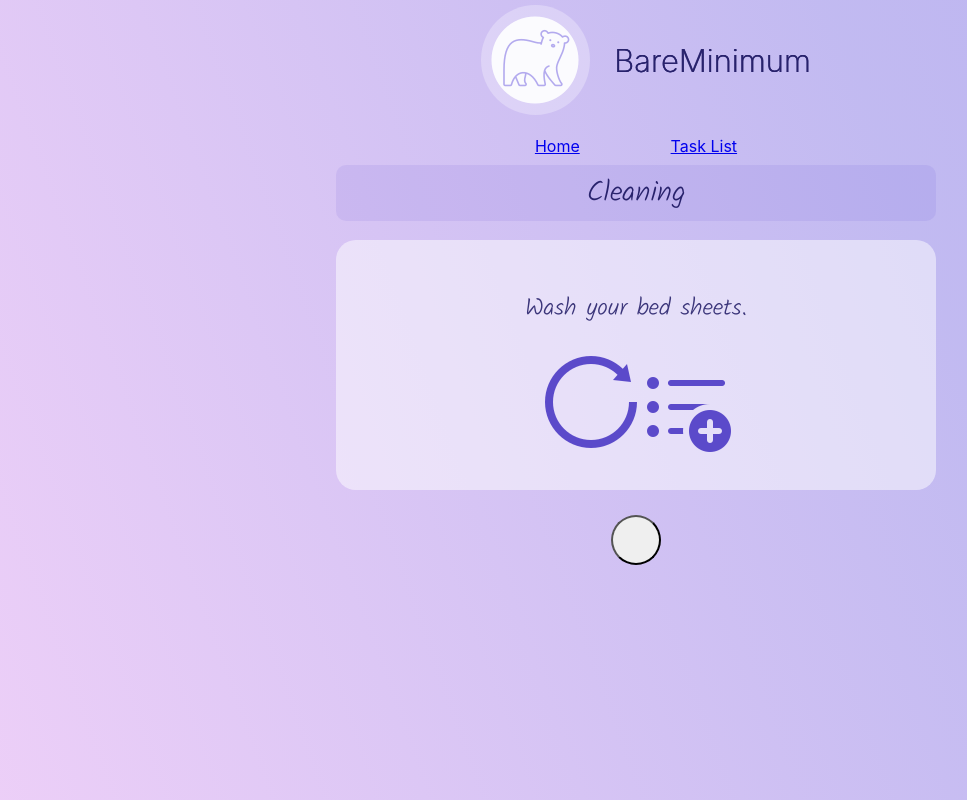
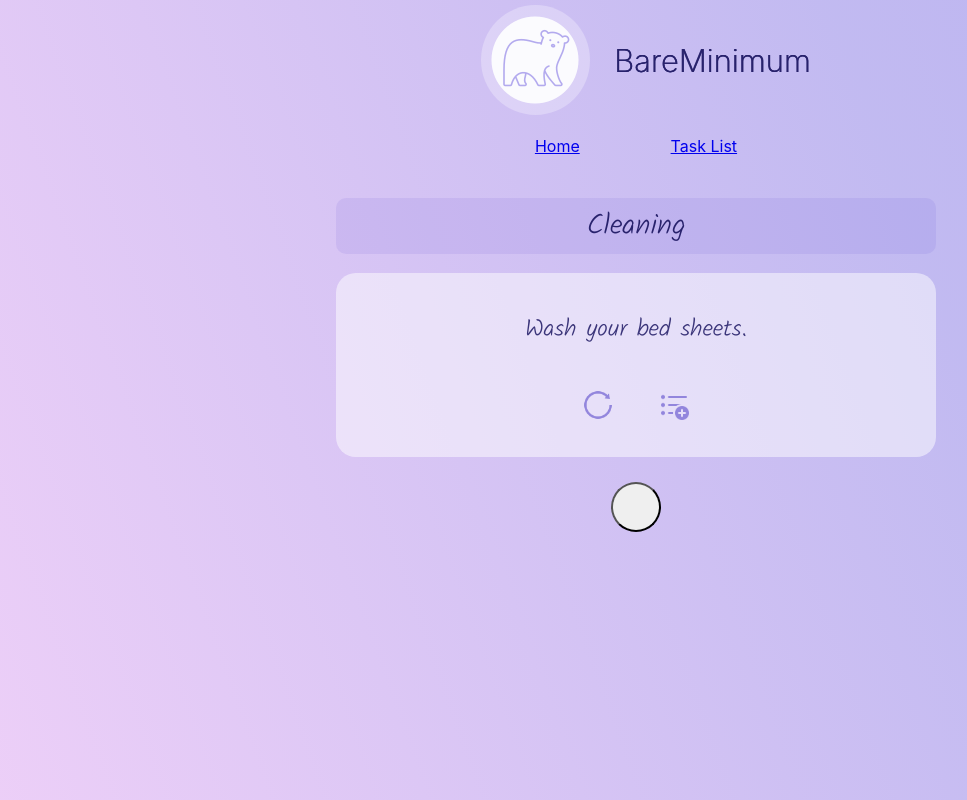
Before and after one commit to taranveersingh93/bare-minimum, a React (Create React App) app: page /cleaning in a window 1280 px wide. Shown: the whole page, without its empty margins (4-971 px from the left). Built offline with nearby package versions, Linux system fonts and the light colour scheme.

Commit message:
Fixate icons

```diff
--- a/src/components/SelectTaskView/SelectTaskView.css
+++ b/src/components/SelectTaskView/SelectTaskView.css
@@ -16,10 +16,19 @@
   width: 60vw;
   min-width: 250px;
   max-width: 500px;
-  text-align: center;
+  min-height: 40%;
   color: rgb(40, 34, 108, 0.9);
   font-family: 'kalam', cursive;
   font-size: 1.5rem;
+  display: flex;
+  flex-direction: column;
+  justify-content: space-evenly;
+  align-items: center;
+}
+
+.task-text {
+  margin: 0;
+  height: 50%;
 }
 
 .category-title {
@@ -43,15 +52,20 @@
   margin: 25px;
 }
 
-.accept-button,
-.deny-button {
-  background-color: rgba(255, 255, 255, 0);
+.task-card-buttons {
+  width: 40%;
+  display: flex;
+  justify-content: space-evenly;
 }
 
-/* .accept-button {
-  background-color: green;
+.card-icon {
+  height: 30px;
+  width: 30px;
+  opacity: 0.6;
+  transition: 0.3s ease-in-out;
 }
 
-.deny-button {
-  background-color: red;
-}  */
+.card-icon:hover {
+  cursor: pointer;
+  opacity: 1;
+}
--- a/src/components/SelectTaskView/SelectTaskView.js
+++ b/src/components/SelectTaskView/SelectTaskView.js
@@ -114,8 +114,8 @@ const SelectTaskView = () => {
         {tasksToShow && <p className="task-text">{currentTask.task}</p>}
         {!tasksToShow && <ErrorMessage />}
         {tasksToShow && <div className="task-card-buttons">
-          <img onClick={markTaskRead} src={refresh} className='refresh-icon'/>
-          <img onClick={postTask} src={save} className='save-icon'/>
+          <img onClick={markTaskRead} src={refresh} className='refresh-icon card-icon'/>
+          <img onClick={postTask} src={save} className='save-icon card-icon'/>
         </div>}
       </div>
       <Link to="/">
```
